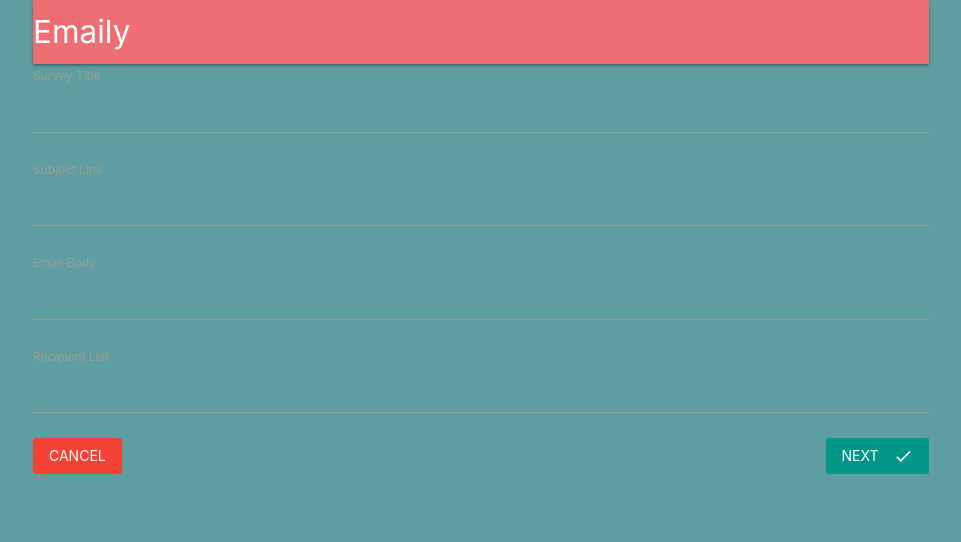
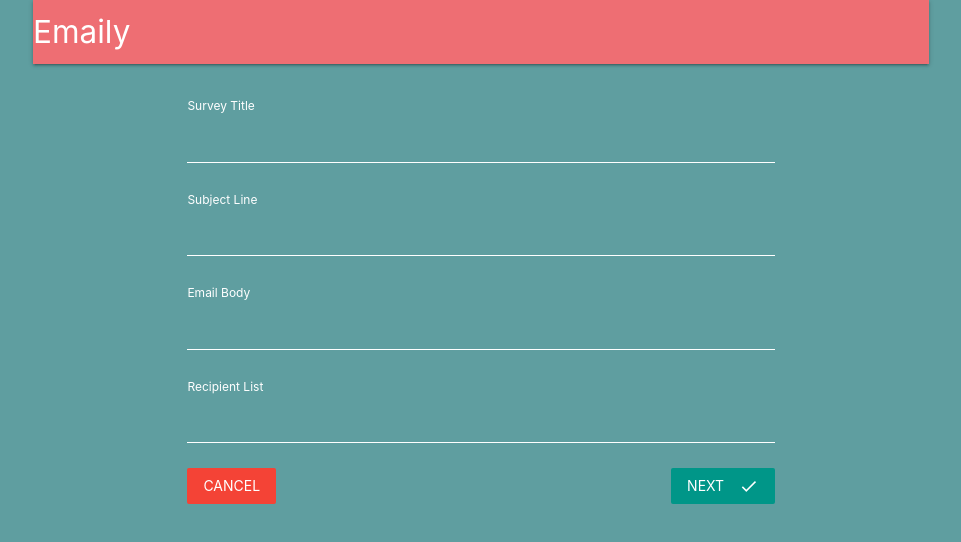
Before and after one commit to logan-barsell/emaily-app, a React (Create React App) app in the folder client/: page /surveys/new in a window 1280 px wide. Shown: the top 542 px of the page, without its empty margins (159-1120 px from the left). Built offline with nearby package versions, Linux system fonts and the light colour scheme; no server answers.

Commit message:
survey form css

```diff
--- a/client/src/components/surveys/SurveyForm.js
+++ b/client/src/components/surveys/SurveyForm.js
@@ -1,3 +1,5 @@
+import './surveyForm.css';
+
 import React, { Component } from 'react';
 import { reduxForm, Field } from 'redux-form';
 import { Link } from 'react-router-dom';
@@ -17,7 +19,7 @@
 
   render() {
     return (
-      <form onSubmit={this.props.handleSubmit(this.props.onSurveySubmit)}>
+      <form onSubmit={this.props.handleSubmit(this.props.onSurveySubmit)} autocomplete="off" >
         {this.renderFields()}
         <Link to="/surveys" className="red btn-flat white-text">
           Cancel
--- a/client/src/components/surveys/SurveyNew.js
+++ b/client/src/components/surveys/SurveyNew.js
@@ -20,7 +20,7 @@
 
   render() {
     return (
-      <div>
+      <div className="container">
         {this.renderContent()}
       </div>
     );
--- /dev/null
+++ b/client/src/components/surveys/surveyForm.css
@@ -0,0 +1,12 @@
+label {
+  color: white;
+}
+
+input:not([type]) {
+  color: white;
+  border-bottom: 1px solid white;
+}
+
+form {
+  margin: 30px 20px;
+}
```
